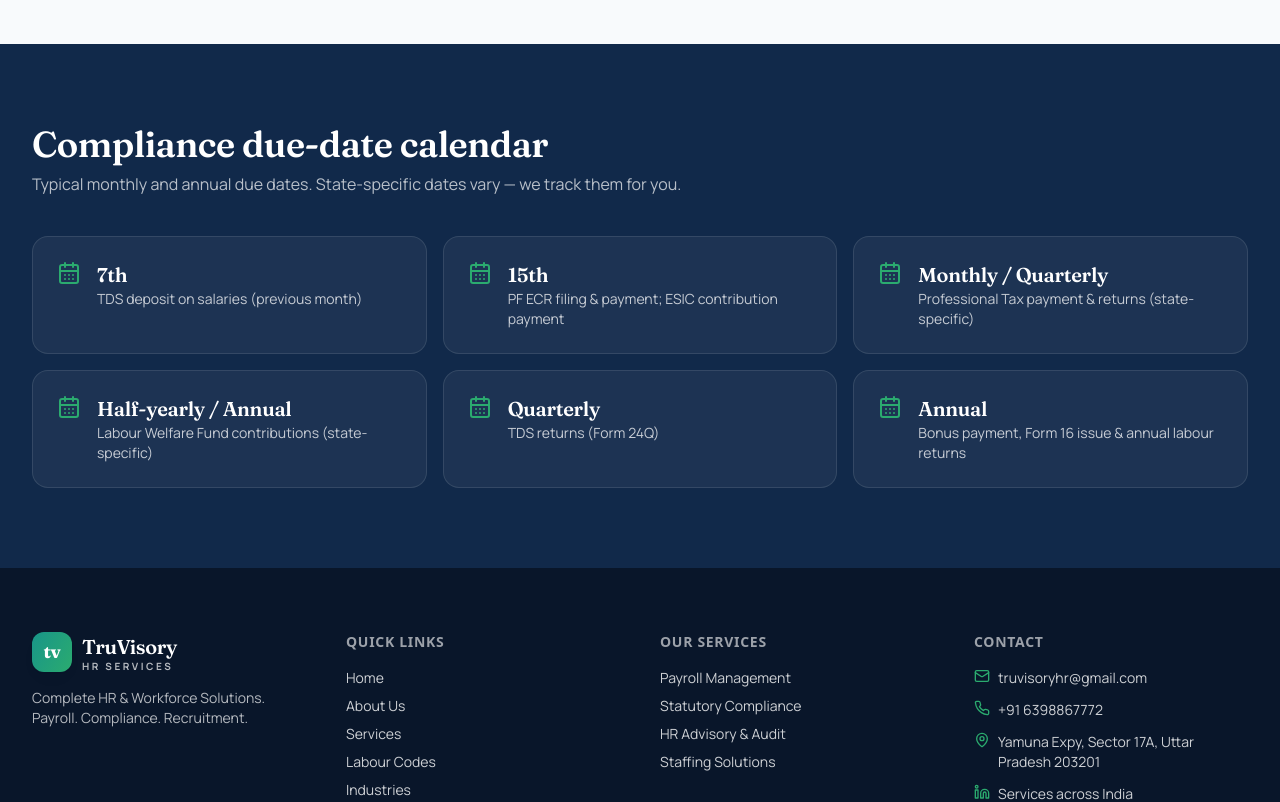
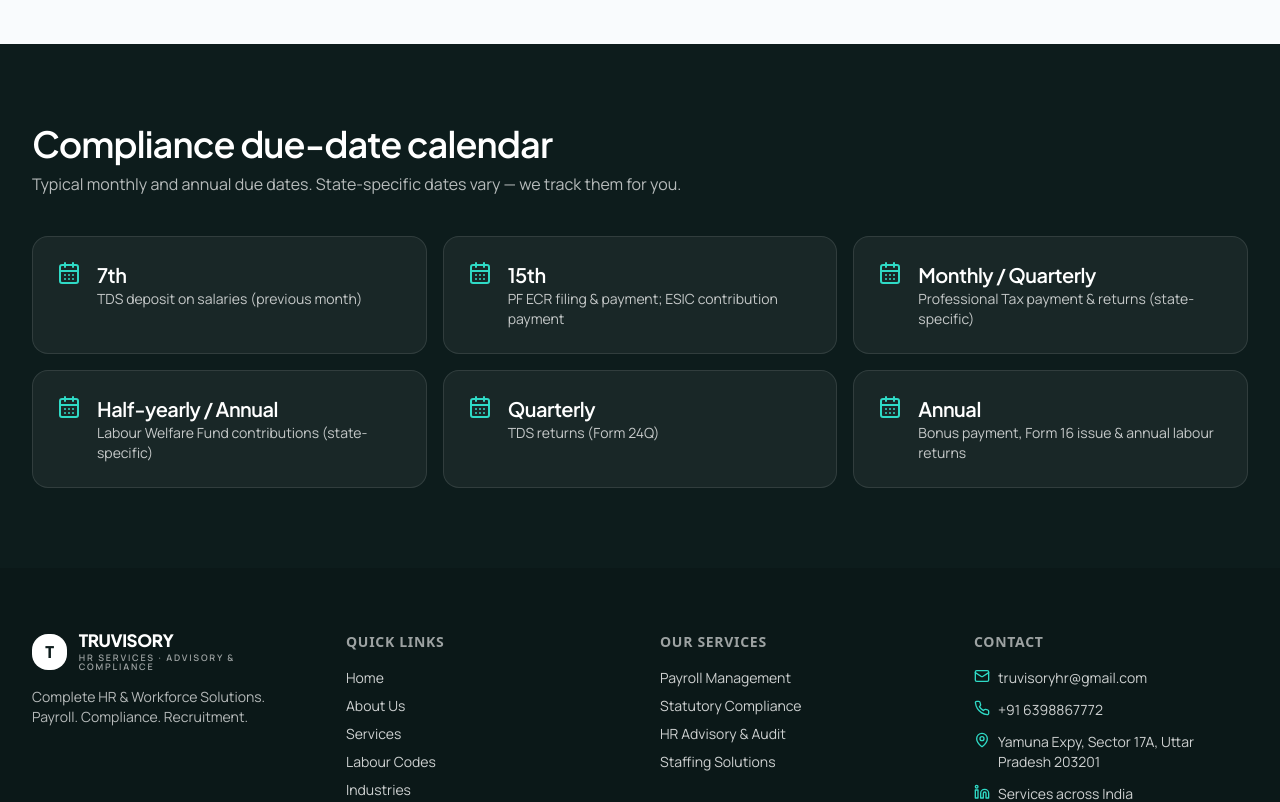
Before and after one commit to Nob1taaaa/vista-spark-web-23, a React (Vite) app: page /resources in a window 1280 px wide. Shown: the part 1200-2002 px from the top of the page. Built offline with nearby package versions, Linux system fonts and the light colour scheme.

Commit message:
Changes
Co-authored-by: Nob1taaaa <121599198+Nob1taaaa@users.noreply.github.com>

```diff
--- a/src/components/site/Layout.tsx
+++ b/src/components/site/Layout.tsx
@@ -5,11 +5,11 @@ import { Button } from "@/components/ui/button";
 import { CONTACT, NAV, whatsappLink } from "@/data/site";
 
 export const Logo = ({ light = false }: { light?: boolean }) => (
-  <Link to="/" className="flex items-center gap-2.5" aria-label="TruVisory HR Services home">
-    <span className="grid h-10 w-10 place-items-center rounded-xl bg-accent-gradient font-display text-lg font-bold text-accent-foreground shadow-card">tv</span>
+  <Link to="/" className="flex items-center gap-3" aria-label="TruVisory HR Services home">
+    <span className={`grid h-9 w-9 place-items-center rounded-lg font-display text-base font-extrabold ${light ? "bg-primary-foreground text-primary" : "bg-primary text-primary-foreground"}`}>T</span>
     <span className="leading-none">
-      <span className={`block font-display text-xl font-semibold ${light ? "text-primary-foreground" : "text-primary"}`}>TruVisory</span>
-      <span className={`block text-[10px] font-bold tracking-[0.25em] ${light ? "text-primary-foreground/70" : "text-accent"}`}>HR SERVICES</span>
+      <span className={`block font-display text-[17px] font-extrabold tracking-tight ${light ? "text-primary-foreground" : "text-primary"}`}>TRUVISORY</span>
+      <span className={`mt-1 block text-[9px] font-semibold tracking-[0.2em] ${light ? "text-primary-foreground/60" : "text-muted-foreground"}`}>HR SERVICES · ADVISORY & COMPLIANCE</span>
     </span>
   </Link>
 );
--- a/src/index.css
+++ b/src/index.css
@@ -1,4 +1,4 @@
-@import url('https://fonts.googleapis.com/css2?family=Fraunces:opsz,wght@9..144,500;9..144,600;9..144,700&family=Manrope:wght@400;500;600;700;800&display=swap');
+@import url('https://fonts.googleapis.com/css2?family=Plus+Jakarta+Sans:wght@500;600;700;800&family=Manrope:wght@400;500;600;700&display=swap');
 
 @tailwind base;
 @tailwind components;
@@ -6,34 +6,38 @@
 
 @layer base {
   :root {
-    --background: 210 33% 98%;
-    --foreground: 215 55% 12%;
+    --background: 216 45% 98.5%;
+    --foreground: 180 37% 8%;
     --card: 0 0% 100%;
-    --card-foreground: 215 55% 12%;
+    --card-foreground: 180 37% 8%;
     --popover: 0 0% 100%;
-    --popover-foreground: 215 55% 12%;
-    --primary: 215 62% 18%;
+    --popover-foreground: 180 37% 8%;
+    --primary: 180 37% 8%;
     --primary-foreground: 0 0% 100%;
-    --secondary: 210 30% 94%;
-    --secondary-foreground: 215 55% 15%;
-    --muted: 210 25% 94%;
-    --muted-foreground: 215 15% 42%;
-    --accent: 174 72% 34%;
+    --secondary: 210 40% 96%;
+    --secondary-foreground: 180 37% 10%;
+    --muted: 210 30% 95%;
+    --muted-foreground: 215 14% 38%;
+    --accent: 175 59% 19%;
     --accent-foreground: 0 0% 100%;
-    --accent-soft: 172 55% 92%;
-    --highlight: 152 60% 42%;
+    --accent-soft: 168 40% 94%;
+    --highlight: 173 70% 52%;
+    --success: 137 72% 26%;
+    --success-soft: 133 41% 93%;
+    --warning: 35 100% 35%;
+    --warning-soft: 46 91% 93%;
     --destructive: 0 72% 51%;
     --destructive-foreground: 0 0% 100%;
-    --border: 214 25% 88%;
-    --input: 214 25% 86%;
-    --ring: 174 72% 34%;
-    --radius: 0.85rem;
-    --navy-deep: 216 65% 10%;
+    --border: 214 28% 90%;
+    --input: 214 28% 88%;
+    --ring: 175 59% 30%;
+    --radius: 1rem;
+    --navy-deep: 180 37% 7%;
 
-    --gradient-hero: linear-gradient(135deg, hsl(216 65% 10%) 0%, hsl(215 62% 18%) 55%, hsl(186 70% 22%) 100%);
-    --gradient-accent: linear-gradient(120deg, hsl(174 72% 34%), hsl(152 60% 42%));
-    --shadow-card: 0 1px 2px hsl(215 55% 12% / 0.04), 0 8px 24px -12px hsl(215 55% 12% / 0.12);
-    --shadow-elevated: 0 24px 48px -20px hsl(215 62% 18% / 0.35);
+    --gradient-hero: linear-gradient(160deg, hsl(180 37% 7%) 0%, hsl(178 40% 11%) 60%, hsl(175 45% 15%) 100%);
+    --gradient-accent: linear-gradient(120deg, hsl(175 59% 19%), hsl(175 84% 32%));
+    --shadow-card: 0 1px 2px hsl(180 37% 8% / 0.04), 0 1px 3px hsl(180 37% 8% / 0.04);
+    --shadow-elevated: 0 1px 2px hsl(180 37% 8% / 0.05), 0 16px 40px -16px hsl(180 37% 8% / 0.18);
   }
 }
 
@@ -44,24 +48,31 @@
     @apply bg-background text-foreground antialiased;
     font-family: 'Manrope', system-ui, sans-serif;
   }
-  h1, h2, h3, .font-display { font-family: 'Fraunces', Georgia, serif; letter-spacing: -0.015em; }
+  h1, h2, h3, h4, .font-display { font-family: 'Plus Jakarta Sans', system-ui, sans-serif; letter-spacing: -0.025em; }
 }
 
 @layer utilities {
   .bg-hero { background: var(--gradient-hero); }
-  .bg-accent-gradient { background: var(--gradient-accent); }
-  .text-accent-gradient { background: var(--gradient-accent); -webkit-background-clip: text; background-clip: text; color: transparent; }
+  .bg-accent-gradient { background: hsl(var(--accent)); }
+  .text-accent-gradient { color: hsl(var(--highlight)); }
   .shadow-card { box-shadow: var(--shadow-card); }
   .shadow-elevated { box-shadow: var(--shadow-elevated); }
   .bg-accent-soft { background-color: hsl(var(--accent-soft)); }
   .bg-navy-deep { background-color: hsl(var(--navy-deep)); }
-  .grid-pattern {
-    background-image: linear-gradient(hsl(0 0% 100% / 0.05) 1px, transparent 1px), linear-gradient(90deg, hsl(0 0% 100% / 0.05) 1px, transparent 1px);
-    background-size: 48px 48px;
-  }
-  .reveal { animation: reveal 0.7s cubic-bezier(.2,.7,.2,1) both; }
+  .bg-success-soft { background-color: hsl(var(--success-soft)); }
+  .text-success { color: hsl(var(--success)); }
+  .bg-warning-soft { background-color: hsl(var(--warning-soft)); }
+  .text-warning { color: hsl(var(--warning)); }
+  .grid-pattern { display: none; }
+  .reveal { animation: reveal 0.8s cubic-bezier(.2,.7,.2,1) both; }
   .marquee { animation: marquee 40s linear infinite; }
+  .lift { transition: transform .3s cubic-bezier(.2,.7,.2,1), box-shadow .3s; }
+  .lift:hover { transform: translateY(-2px); box-shadow: var(--shadow-elevated); }
+  .pulse-dot { animation: pulse-dot 2s ease-in-out infinite; }
+  .bar-grow { animation: bar-grow 1.4s cubic-bezier(.2,.7,.2,1) both; transform-origin: left; }
 }
 
-@keyframes reveal { from { opacity: 0; transform: translateY(16px); } to { opacity: 1; transform: none; } }
+@keyframes reveal { from { opacity: 0; transform: translateY(14px); } to { opacity: 1; transform: none; } }
 @keyframes marquee { from { transform: translateX(0); } to { transform: translateX(-50%); } }
+@keyframes pulse-dot { 0%,100% { opacity: 1; } 50% { opacity: .35; } }
+@keyframes bar-grow { from { transform: scaleX(0); } to { transform: scaleX(1); } }
```
Also changed, not shown: src/pages/Index.tsx (+173 -87 lines).
